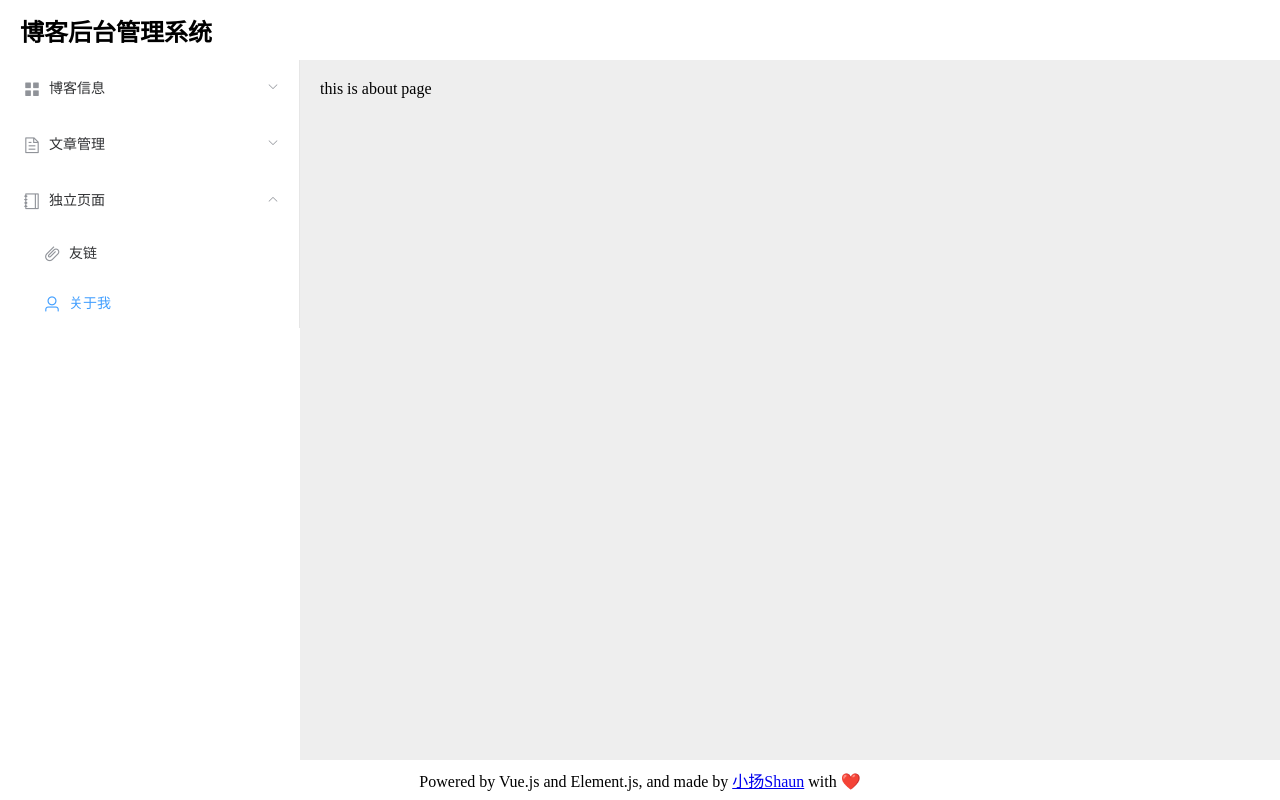
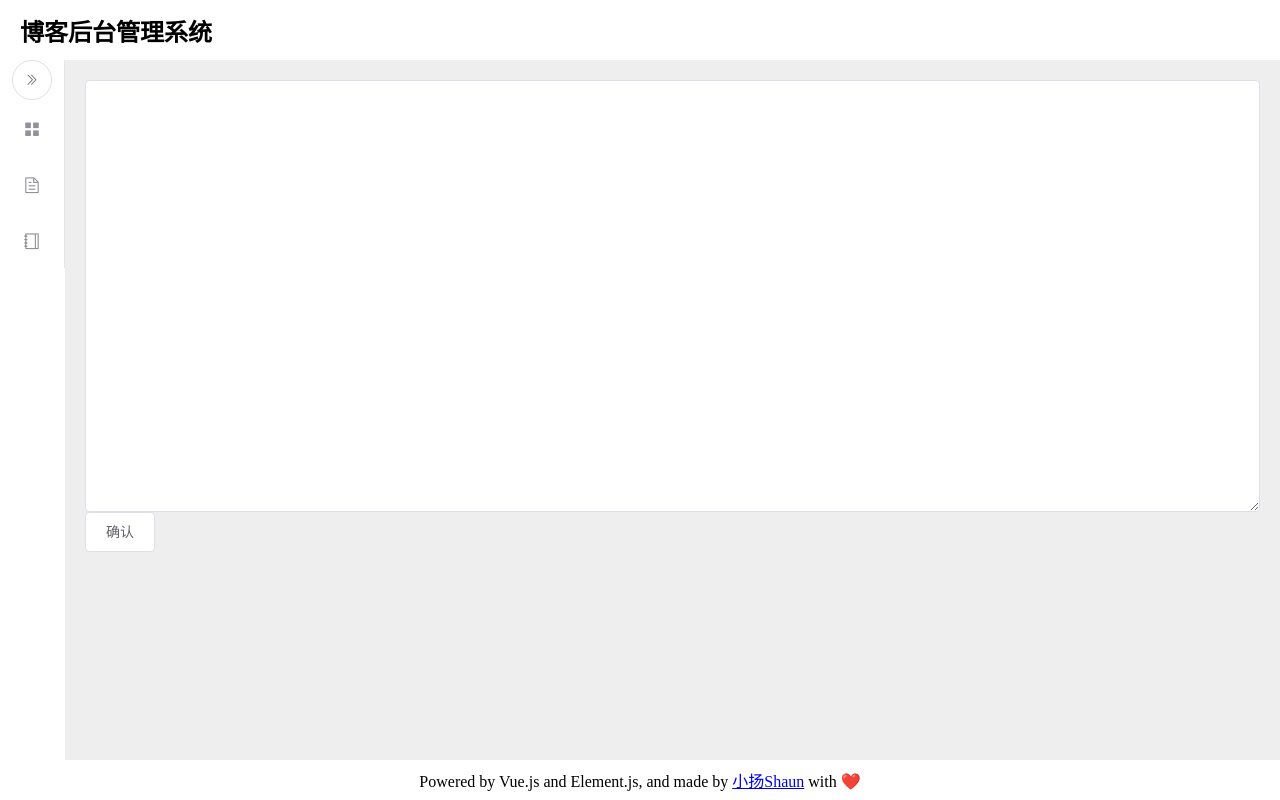
Before and after one commit to shaunyoung11/my-blog, a Vue app in the folder blog-back-stage/: page /#/about in a window 1280 px wide. Built offline with nearby package versions, Linux system fonts and the light colour scheme.

Commit message:
add input area to about page

```diff
--- a/blog-back-stage/src/components/global/global-sidebar.vue
+++ b/blog-back-stage/src/components/global/global-sidebar.vue
@@ -1,5 +1,17 @@
 <template>
-  <el-menu router unique-opened :default-active="$route.path">
+  <el-menu
+    router
+    unique-opened
+    :default-active="$route.path"
+    :collapse="isCollapse"
+    :collapse-transition="false"
+  >
+    <el-button circle class="fold-btn" @click="isCollapse = !isCollapse">
+      <template>
+        <i class="el-icon-d-arrow-right" v-if="isCollapse === true"></i>
+        <i class="el-icon-d-arrow-left" v-else></i>
+      </template>
+    </el-button>
     <el-submenu v-for="item in menuList" :key="item.title" :index="item.title">
       <template slot="title">
         <i :class="item.icon"></i>
@@ -69,9 +81,15 @@ export default {
           ],
         },
       ],
+      isCollapse: true,
     };
   },
 };
 </script>
 <style lang="scss" scoped>
+.fold-btn {
+  transform: translateX(-50%);
+  left: 50%;
+  position: relative;
+}
 </style>
--- a/blog-back-stage/src/components/page/About.vue
+++ b/blog-back-stage/src/components/page/About.vue
@@ -1,9 +1,27 @@
 <template>
-  <div>this is about page</div>
+  <div class="about">
+    <el-input
+      type="textarea"
+      v-model="about"
+      :autosize="{ minRows: 20 }"
+    ></el-input>
+    <el-button @click="handleSubmitAbout">确认</el-button>
+  </div>
 </template>
 
 <script>
-export default {};
+export default {
+  data() {
+    return {
+      about: "",
+    };
+  },
+  methods: {
+    handleSubmitAbout() {
+      console.log(this.about);
+    },
+  },
+};
 </script>
 <style lang="scss" scoped>
 </style>
--- a/blog-back-stage/src/main.js
+++ b/blog-back-stage/src/main.js
@@ -7,7 +7,7 @@ import './plugin/element';
 import 'element-ui/lib/theme-chalk/index.css';
 
 Vue.config.productionTip = false;
-axios.defaults.baseURL = 'http://localhost:3000';
+axios.defaults.baseURL = 'http://192.168.3.48:3000';
 axios.interceptors.request.use((config) => {
   console.log(config);
   config.headers.Authorization = window.sessionStorage.getItem('uat');
--- a/blog-back-stage/src/views/Home.vue
+++ b/blog-back-stage/src/views/Home.vue
@@ -47,6 +47,7 @@ export default {
 .el-aside {
   height: calc(100vh - 100px);
   background-color: #fff;
+  width: fit-content !important;
 }
 .el-main {
   height: calc(100vh - 100px);
```
